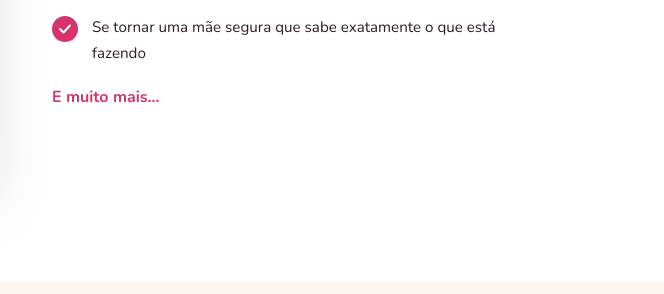
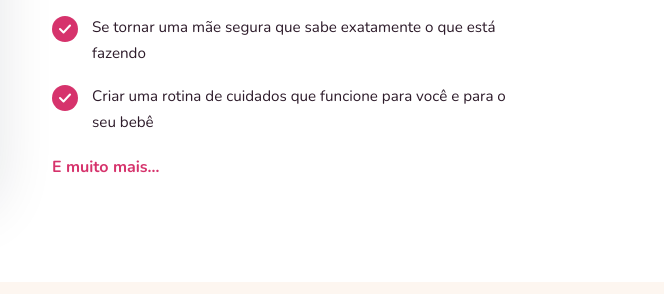
Before and after one commit to marcocareaga/cuidadoscombebe, a plain HTML site: page index.html in a window 1280 px wide. Shown: the part 3600-3894 px from the top of the page, 616-1280 px from the left. Drawn offline with nearby package versions, Linux system fonts and the light colour scheme; a web font is replaced by a local one.

Commit message:
Seção Solução: +1 item checklist para equilibrar altura com imagem

```diff
--- a/index.html
+++ b/index.html
@@ -786,6 +786,7 @@
           <li><span class="ck"><svg viewBox="0 0 12 12"><path d="M1,6 L4.5,9.5 L11,2.5" stroke="#fff" stroke-width="2" fill="none" stroke-linecap="round" stroke-linejoin="round"/></svg></span>Recuperar sua saúde mental, autoestima e confiança como mãe e mulher</li>
           <li><span class="ck"><svg viewBox="0 0 12 12"><path d="M1,6 L4.5,9.5 L11,2.5" stroke="#fff" stroke-width="2" fill="none" stroke-linecap="round" stroke-linejoin="round"/></svg></span>Se livrar dos traumas, sofrimentos e culpas que a maternidade traz</li>
           <li><span class="ck"><svg viewBox="0 0 12 12"><path d="M1,6 L4.5,9.5 L11,2.5" stroke="#fff" stroke-width="2" fill="none" stroke-linecap="round" stroke-linejoin="round"/></svg></span>Se tornar uma mãe segura que sabe exatamente o que está fazendo</li>
+          <li><span class="ck"><svg viewBox="0 0 12 12"><path d="M1,6 L4.5,9.5 L11,2.5" stroke="#fff" stroke-width="2" fill="none" stroke-linecap="round" stroke-linejoin="round"/></svg></span>Criar uma rotina de cuidados que funcione para você e para o seu bebê</li>
         </ul>
         <p style="margin-top:12px;font-weight:700;color:var(--rose)">E muito mais…</p>
       </div>
```
